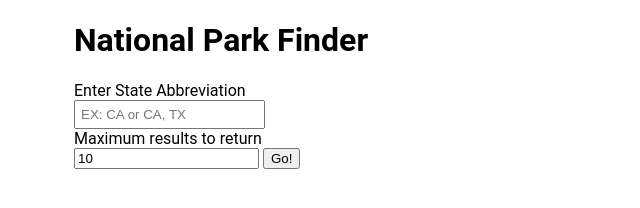
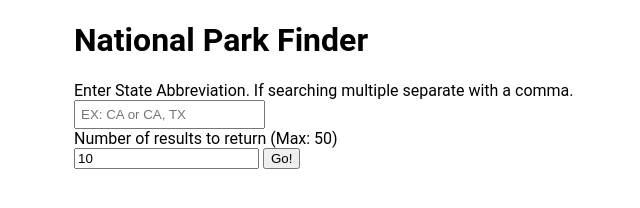
Before and after one commit to noirviper/National-Parks-API, a plain HTML site: page index.html in a window 1280 px wide. Shown: the whole page, without its empty margins (266-906 px from the left). Drawn offline with nearby package versions, Linux system fonts and the light colour scheme.

Commit message:
Fixed issue to force comma separation. More detail in labels

```diff
--- a/index.html
+++ b/index.html
@@ -13,10 +13,10 @@
         <h1>National Park Finder</h1>
 
         <form id="js-form">
-            <label for="search-term">Enter State Abbreviation</label><br>
+            <label for="search-term">Enter State Abbreviation. If searching multiple separate with a comma.</label><br>
             <input type="text" name="search-term" placeholder="EX: CA or CA, TX" id="js-search-term" required>
             <br>
-            <label for="max-results">Maximum results to return</label><br>
+            <label for="max-results">Number of results to return (Max: 50)</label><br>
             <input type="number" name="max-results" id="js-max-results" value="10">
 
             <input type="submit" value="Go!">
--- a/script.js
+++ b/script.js
@@ -64,7 +64,9 @@ function watchForm() {
   //console.log("init");
   $('form').submit(event => {
     event.preventDefault();
-    const searchTerm = $('#js-search-term').val();
+    const searchTerm = $('#js-search-term').val().replace(/[ ,]+/g, ",");
+
+    console.log(searchTerm);
     const maxResults = $('#js-max-results').val();
     getParks(searchTerm, maxResults);
   });
```
